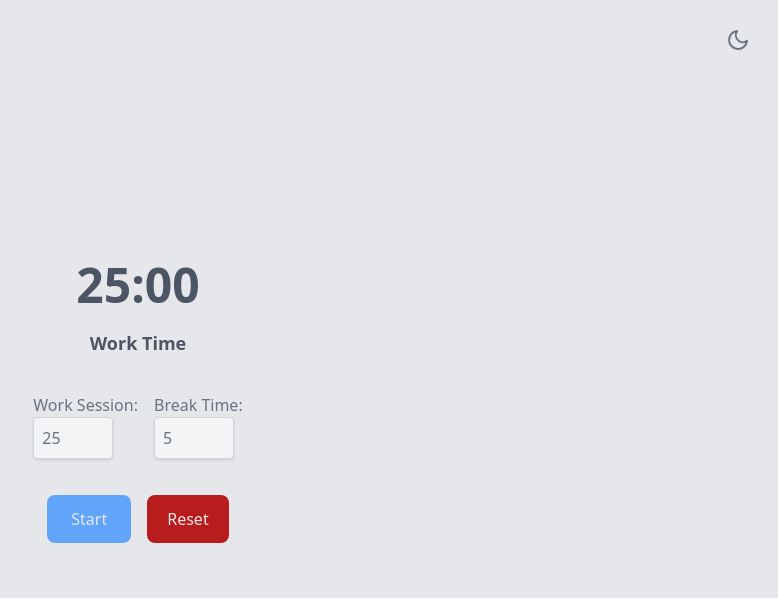
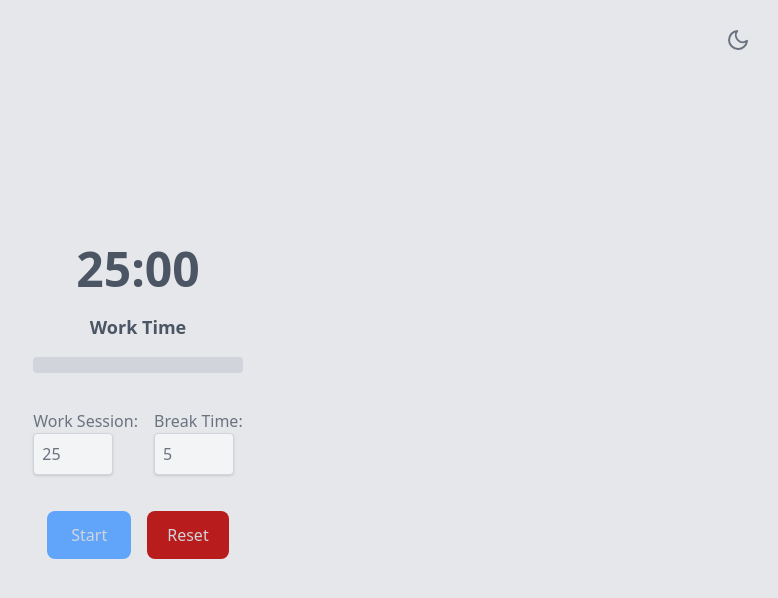
Before and after one commit to veefa/timer-app, a React (Vite) app: page / in a window 1280 px wide. Shown: the top 598 px of the page, without its empty margins (502-1280 px from the left). Built offline with nearby package versions, Linux system fonts and the light colour scheme.

Commit message:
Creat ProgressBar component

```diff
--- /dev/null
+++ b/src/ProgressBar.tsx
@@ -0,0 +1,28 @@
+import React from "react";
+
+interface ProgressBarProps {
+    timeLeft: number;
+    totalTime: number;
+    darkMode: boolean;
+}
+
+const ProgressBar: React.FC<ProgressBarProps> = ({timeLeft, totalTime, darkMode}) => {
+    // Calculate the percentage of time passed
+    const percentage = ((totalTime - timeLeft) / totalTime) * 100;
+    return (
+        // The progress track
+        <div className="bg-gray-300 mt-4 rounded w-full max-w-md h-4 overflow-hidden">
+      {/* Inner bar: represents the completed portion of the session */}
+      <div
+        className={`
+          h-full
+          transition-all duration-500
+          ${darkMode ? "bg-gray-500" : "bg-gray-400"}
+        `}
+        style={{ width: `${percentage}%` }} // Dynamically adjusts width based on time progress
+      />
+    </div>
+     );
+}
+
+export default ProgressBar;
--- a/src/Timer.tsx
+++ b/src/Timer.tsx
@@ -2,6 +2,7 @@ import React, { useState, useEffect } from "react";
 import TimerDisplay from "./TimerDisplay";
 import TimeInputs from "./TimerInputs";
 import TimerControls from "./TimerControls";
+import ProgressBar from "./ProgressBar";
 
 // Accept darkMode as a prop to control theme changes
 interface TimerProps {
@@ -50,6 +51,11 @@ const Timer: React.FC<TimerProps> = ({ darkMode }) => {
       }`}
         >
       <TimerDisplay timeLeft={timeLeft} mode={mode} darkMode={darkMode} />
+      <ProgressBar
+      timeLeft={timeLeft}
+      totalTime={mode === "work" ? sessionLength * 60 : breakLength * 60}
+      darkMode={darkMode}
+      />
 
       {/* Work & Break Length Input */}
       <TimeInputs
--- a/src/TimerControls.tsx
+++ b/src/TimerControls.tsx
@@ -21,7 +21,7 @@ const TimerControls: React.FC<TimerControlsProps> = ({
         <div className="space-x-4">
         <button
           onClick={() => setIsRunning(!isRunning)}
-          className="bg-blue-400 hover:bg-blue-300 px-6 py-3 rounded-lg text-gray-200"
+          className="bg-blue-400 hover:bg-blue-300 px-6 py-3 rounded-lg text-gray-300"
         >
           {isRunning ? "Pause" : "Start"}
         </button>
@@ -30,7 +30,7 @@ const TimerControls: React.FC<TimerControlsProps> = ({
             setIsRunning(false);
             setTimeLeft(mode === "work" ? sessionLength * 60 : breakLength * 60); // Reset properly
           }}
-          className="bg-red-700 hover:bg-red-300 px-5 py-3 rounded-lg text-gray-200"
+          className="bg-red-700 hover:bg-red-300 px-5 py-3 rounded-lg text-gray-300"
         >
           Reset
         </button>
```
